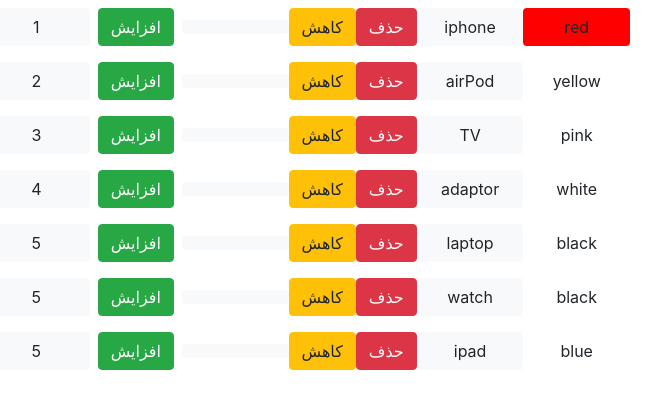
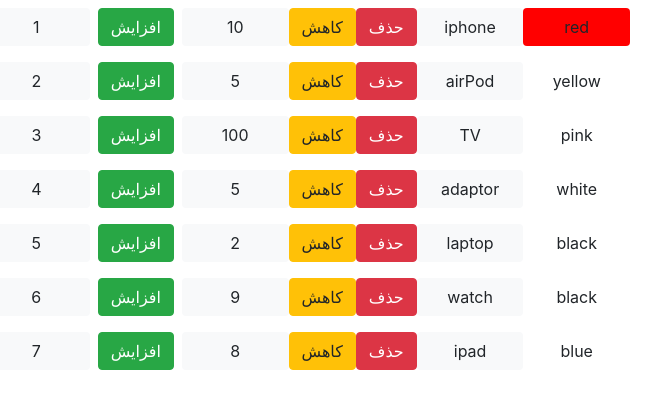
Before and after one commit to emamyari/simple-react-snippets, a React (Create React App) app: page / in a window 1280 px wide. Shown: the top 408 px of the page, without its empty margins (17-678 px from the left). Built offline with nearby package versions, Linux system fonts and the light colour scheme.

Commit message:
handle increment and handle decrement function was developed.

```diff
--- a/src/components/counter.jsx
+++ b/src/components/counter.jsx
@@ -17,7 +17,7 @@
 
                     <span className={myClass}> {this.props.id}    </span>
                     <button onClick={()=>this.props.hinc(this.props.cntr)} className='btn btn-success m-2'>افزایش</button>
-                    <span className={myClass}>{this.state.count}</span>
+                    <span className={myClass}>{this.props.tedad}</span>
                     <button onClick={this.handleDec} className='btn btn-warning' >کاهش</button>
                     <button className='btn btn-danger'>حذف</button>
                     <span className={myClass}> {this.props.title}    </span>
--- a/src/components/counters.jsx
+++ b/src/components/counters.jsx
@@ -8,8 +8,8 @@
                     {id:3,name:'TV',q:100,color:'pink'},
                     {id:4,name:'adaptor',q:5,color:'white'},
                     {id:5,name:'laptop',q:2,color:'black'},
-                    {id:5,name:'watch',q:9,color:'black'},
-                    {id:5,name:'ipad',q:8,color:'blue'},
+                    {id:6,name:'watch',q:9,color:'black'},
+                    {id:7,name:'ipad',q:8,color:'blue'},
                     ]
             }
 
@@ -20,11 +20,14 @@
 }
 
 handleInc=(c)=>{
-    let counters=this.state.myList.filter(i=>i!=c)
+
+    let pos=this.state.myList.indexOf(c)
+    let first=this.state.myList.slice(0,pos)
     c.q=c.q+1
-    counters.push(c)
-    this.setState({myList:counters})
-    console.log()
+    let last=this.state.myList.slice(pos+1)
+    let finalList=[...first,c,...last]
+    this.setState({myList:finalList})
+
 }
     render() {
         return (
```
